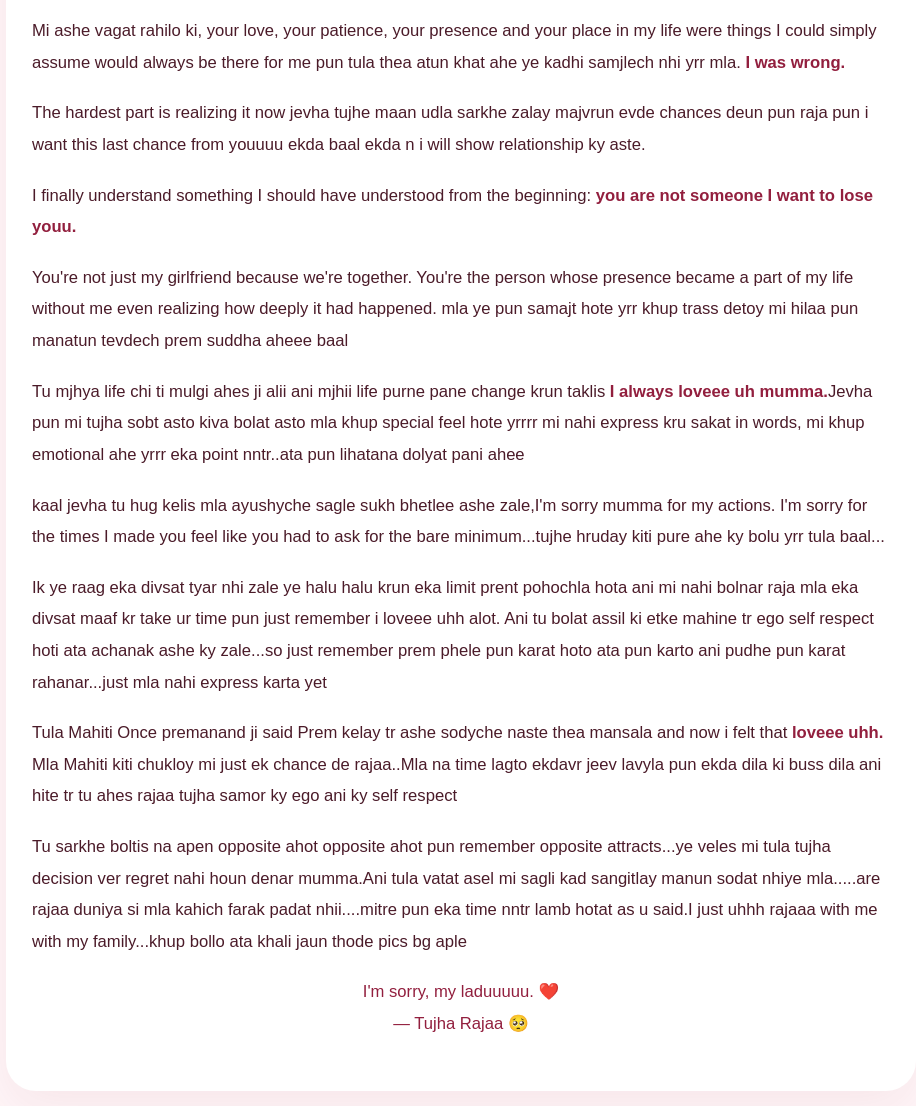
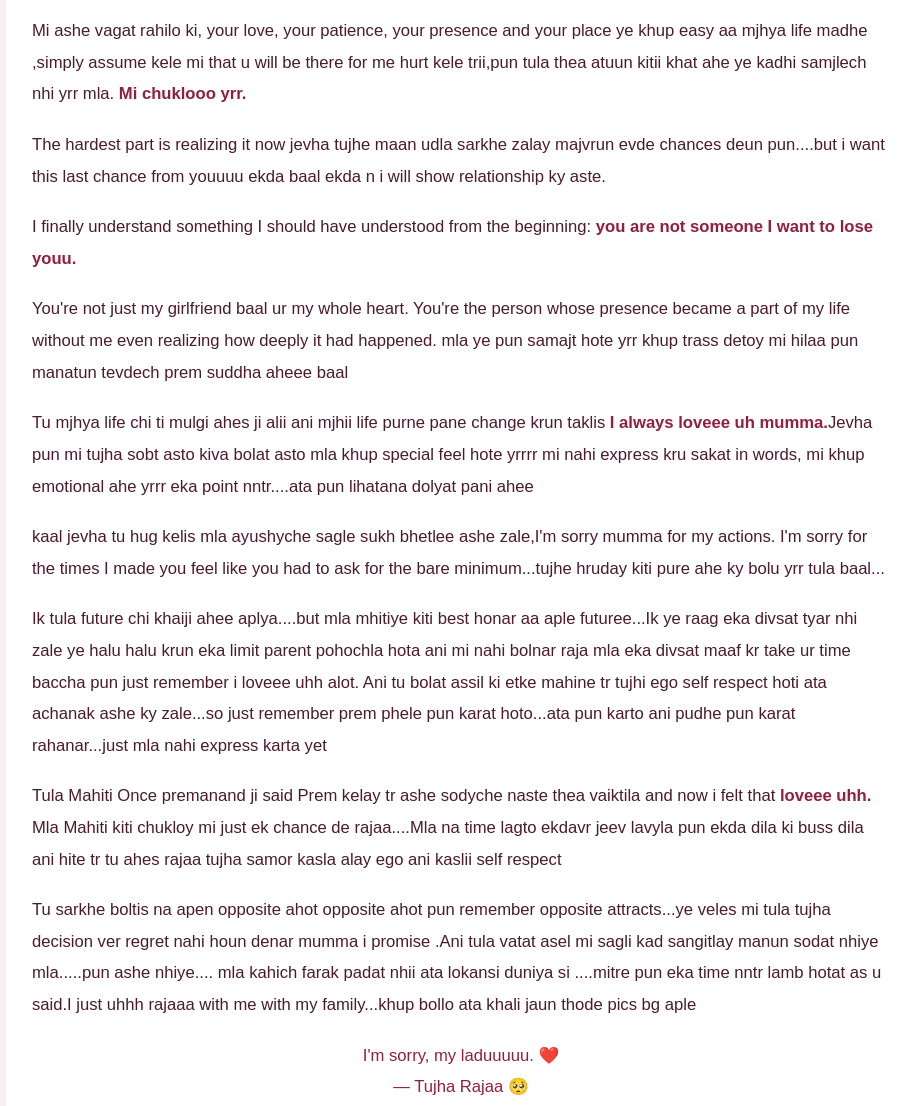
Before and after one commit to Omkarkadam24/Vaishuuuuomaaa2413, a plain HTML site: page index.html in a window 1280 px wide. Shown: the part 1200-2306 px from the top of the page, without its empty margins (179-1095 px from the left). Drawn offline with Linux system fonts and the light colour scheme.

Commit message:
Update index.html

```diff
--- a/index.html
+++ b/index.html
@@ -58,7 +58,7 @@ footer{text-align:center;padding:38px 20px;background:#5e1429;color:#ffeaf0;font
 <header class="hero">
 <div class="glow"></div>
 <div class="hero-content">
-<div class="eyebrow">A letter from ur Rajaa ❤️</div>
+<div class="eyebrow">A letter from ur Rajaa To ❤️</div>
 <h1>Vaishuuuu🥺❤️</h1>
 <p>Before you decide anything about us, please give me a few minutes to say what i should have said much earlier Majha hrudyat kay ahe ekda aik.</p>
 <a class="btn" href="#letter"> Now baal Open my heart ❤️</a>
@@ -72,16 +72,16 @@ footer{text-align:center;padding:38px 20px;background:#5e1429;color:#ffeaf0;font
 </div>
 <div class="card letter">
 <p>I know that from the last <span class="em">8 months</span>, I've been taking you for granted Khup granted ghetle yrrr tula n I know tula kiti hurt zaley</p>
-<p>Mi ashe vagat rahilo ki, your love, your patience, your presence and your place in my life were things I could simply assume would always be there for me pun tula thea atun khat ahe ye kadhi samjlech nhi yrr mla. <span class="em">I was wrong.</span></p>
-<p>The hardest part is realizing it now jevha tujhe maan udla sarkhe zalay majvrun evde chances deun pun raja pun i want this last chance from youuuu ekda baal ekda n i will show relationship ky aste.</p>
+<p>Mi ashe vagat rahilo ki, your love, your patience, your presence and your place ye khup easy aa mjhya life madhe ,simply assume kele mi that u will be there for me hurt kele trii,pun tula thea atuun kitii khat ahe ye kadhi samjlech nhi yrr mla. <span class="em">Mi chuklooo yrr.</span></p>
+<p>The hardest part is realizing it now jevha tujhe maan udla sarkhe zalay majvrun evde chances deun pun....but i want this last chance from youuuu ekda baal ekda n i will show relationship ky aste.</p>
 <p>I finally understand something I should have understood from the beginning: <span class="em">you are not someone I want to lose youu.</span></p>
-<p>You're not just my girlfriend because we're together. You're the person whose presence became a part of my life without me even realizing how deeply it had happened.
+<p>You're not just my girlfriend baal ur my whole heart. You're the person whose presence became a part of my life without me even realizing how deeply it had happened.
 mla ye pun samajt hote yrr khup trass detoy mi hilaa pun manatun tevdech prem suddha aheee baal </p>
-<p>Tu mjhya life chi ti mulgi ahes ji alii ani mjhii life purne pane change krun taklis <span class="em">I always loveee uh mumma.</span>Jevha pun mi tujha sobt asto kiva bolat asto mla khup special feel hote yrrrr mi nahi express kru sakat in words, mi khup emotional ahe yrrr eka point nntr..ata pun lihatana dolyat pani ahee </p>
+<p>Tu mjhya life chi ti mulgi ahes ji alii ani mjhii life purne pane change krun taklis <span class="em">I always loveee uh mumma.</span>Jevha pun mi tujha sobt asto kiva bolat asto mla khup special feel hote yrrrr mi nahi express kru sakat in words, mi khup emotional ahe yrrr eka point nntr....ata pun lihatana dolyat pani ahee </p>
 <p>kaal jevha tu hug kelis mla ayushyche sagle sukh bhetlee ashe zale,I'm sorry mumma for my actions. I'm sorry for the times I made you feel like you had to ask for the bare minimum...tujhe hruday kiti pure ahe ky bolu yrr tula baal...</p>
-<p>Ik ye raag eka divsat tyar nhi zale ye halu halu krun eka limit prent pohochla hota ani mi nahi bolnar raja mla eka divsat maaf kr take ur time pun just remember i loveee uhh alot. Ani tu bolat assil ki etke mahine tr ego self respect hoti ata achanak ashe ky zale...so just remember prem phele pun karat hoto ata pun karto ani pudhe pun karat rahanar...just mla nahi express karta yet</p>
-<p>Tula Mahiti Once premanand ji said Prem kelay tr ashe sodyche naste thea mansala and now i felt that<span class="em"> loveee uhh.</span> Mla Mahiti kiti chukloy mi just ek chance de rajaa..Mla na time lagto ekdavr jeev lavyla pun ekda dila ki buss dila ani hite tr tu ahes rajaa tujha samor ky ego ani ky self respect</p>
-<p>Tu sarkhe boltis na apen opposite ahot opposite ahot pun remember opposite attracts...ye veles mi tula tujha decision ver regret nahi houn denar mumma.Ani tula vatat asel mi sagli kad sangitlay manun sodat nhiye mla.....are rajaa duniya si mla kahich farak padat nhii....mitre pun eka time nntr lamb hotat as u said.I just uhhh rajaaa with me with my family...khup bollo ata khali jaun thode pics bg aple</p>
+<p>Ik tula future chi khaiji ahee aplya....but mla mhitiye kiti best honar aa aple futuree...Ik ye raag eka divsat tyar nhi zale ye halu halu krun eka limit parent pohochla hota ani mi nahi bolnar raja mla eka divsat maaf kr take ur time baccha pun just remember i loveee uhh alot. Ani tu bolat assil ki etke mahine tr tujhi ego self respect hoti ata achanak ashe ky zale...so just remember prem phele pun karat hoto...ata pun karto ani pudhe pun karat rahanar...just mla nahi express karta yet</p>
+<p>Tula Mahiti Once premanand ji said Prem kelay tr ashe sodyche naste thea vaiktila and now i felt that<span class="em"> loveee uhh.</span> Mla Mahiti kiti chukloy mi just ek chance de rajaa....Mla na time lagto ekdavr jeev lavyla pun ekda dila ki buss dila ani hite tr tu ahes rajaa tujha samor kasla alay ego ani kaslii self respect</p>
+<p>Tu sarkhe boltis na apen opposite ahot opposite ahot pun remember opposite attracts...ye veles mi tula tujha decision ver regret nahi houn denar mumma i promise .Ani tula vatat asel mi sagli kad sangitlay manun sodat nhiye mla.....pun ashe nhiye.... mla kahich farak padat nhii ata lokansi duniya si ....mitre pun eka time nntr lamb hotat as u said.I just uhhh rajaaa with me with my family...khup bollo ata khali jaun thode pics bg aple</p>
 <p class="signature">I'm sorry, my laduuuuu. ❤️<br>— Tujha Rajaa 🥺</p>
 </div>
 </section>
```
